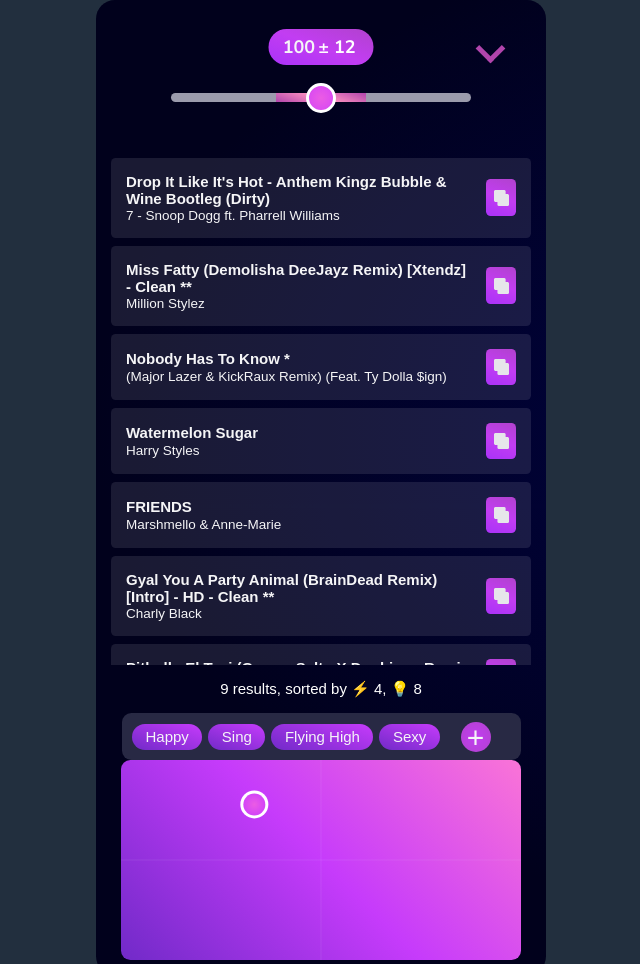
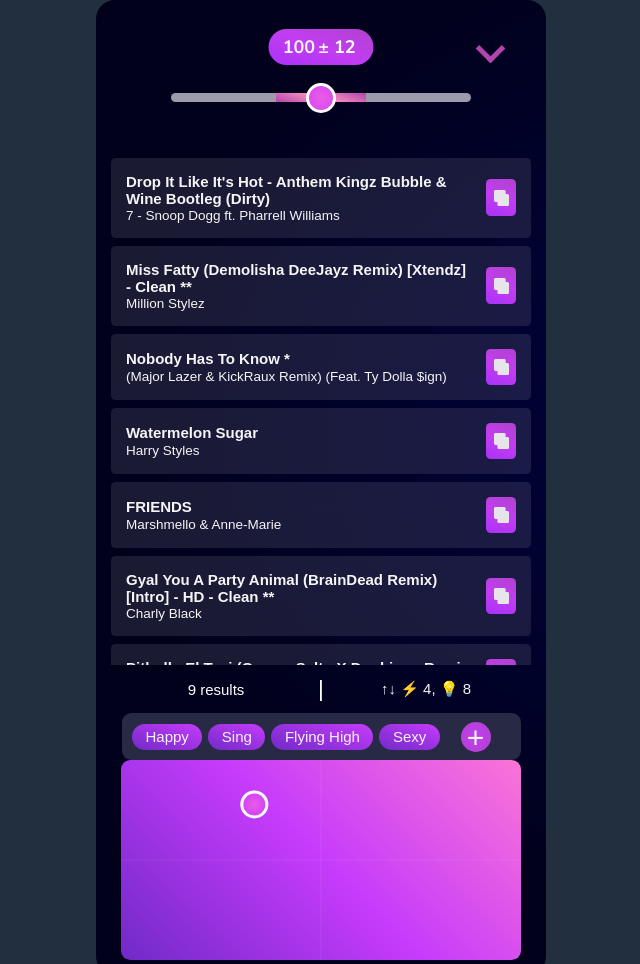
Before and after one commit to thumpzilla/DTrack-Finder, a website with bundled scripts: page index.html in a window 1280 px wide. Shown: the top 964 px of the page, without its empty margins (319-959 px from the left). Built offline with nearby package versions, Linux system fonts and the light colour scheme.

Commit message:
Back-up before deleteing the add-btn from the TagFliter_UI
Added Results - Sorting state switching

```diff
--- a/SongManager.js
+++ b/SongManager.js
@@ -28,10 +28,34 @@
 
         this.songCountDisplay = document.createElement('p');
         this.songCountDisplay.id = 'song-count-display';
+
+        this.sortingCriteriaDisplay = document.createElement('p');
+        this.sortingCriteriaDisplay.id = 'sorting-criteria-display';
+
+
+
         this.songCountDisplay.style.color = 'white'; // Default color
-        this.songCountDisplay.classList.add('gradient-hover'); // Class for hover effect
 
+        const separator = document.createElement('span');
+        separator.id = 'separator';
+        separator.textContent = '|';
+        separator.style.color = 'white'; // Default color
+        separator.style.fontWeight = '200';
+        separator.style.fontSize = '1.5rem';
+
+        // Append elements
         this.songCountContainer.appendChild(this.songCountDisplay);
+        this.songCountContainer.appendChild(separator);
+        this.songCountContainer.appendChild(this.sortingCriteriaDisplay);
+
+        // Default state
+        this.state = 'song-count'; // Either 'song-count' or 'sorting-criteria'
+
+        this.songCountContainer.addEventListener('click', () => {
+            this.state = this.state === 'song-count' ? 'sorting-criteria' : 'song-count';
+            this.updateParagraphStyles();
+
+        });
 
         // add click listener to rotate and increase size temporarily
         this.songCountDisplay.addEventListener('click', () => {
@@ -40,9 +64,10 @@
                 this.songCountDisplay.classList.remove('clicked');
             }, 200); // Remove the 'clicked' class after 1 second
         });        /// add click listener between sort and tags
+
+
         this.twoDSelector = document.getElementById('2dSelector'); // style.display - 'block' or 'none'
         this.tagCatalogElement = document.getElementById('tag-catalog'); // style.display - 'block' or 'none'
-
         // Update the event listener for addTagButton
         this.songCountContainer.addEventListener('click', () => {
             // If its closed now
@@ -58,6 +83,23 @@
     const container = document.querySelector('.container');
     container.insertBefore(this.songCountContainer, container.childNodes[4]); // inserting after song-list
     }
+
+    updateParagraphStyles() {
+        requestAnimationFrame(() => {
+            if (this.state === 'song-count') {
+                this.sortingCriteriaDisplay.style.color = 'white';
+                this.sortingCriteriaDisplay.style.fontWeight = '600';
+                this.songCountDisplay.style.color = 'gray';
+                this.songCountDisplay.style.fontWeight = '200';
+            } else {
+                this.songCountDisplay.style.color = 'white';
+                this.songCountDisplay.style.fontWeight = '600';
+                this.sortingCriteriaDisplay.style.color = 'gray';
+                this.sortingCriteriaDisplay.style.fontWeight = '200';
+            }
+        });
+    }
+
 
     // __________________________________ BPM __________________________________
     // Set the BPM range and update the song list
@@ -118,9 +160,9 @@
         }
         this.applyTagsFilterToSongs(this.filteredByTagsSongs);
         let songsFilteredByBPM = this.getSongsWithinBpmRange(); //BPM Filger
-        const summaryText =  `${songsFilteredByBPM.length} results,      sorted by ⚡️ ${Math.round(energy)}, 💡 ${Math.round(popularity)}`;
-        this.songCountDisplay.innerText = summaryText
 
+        this.songCountDisplay.innerText = `${songsFilteredByBPM.length} results`;
+        this.sortingCriteriaDisplay.innerText= `↑↓ ⚡️ ${Math.round(energy)}, 💡 ${Math.round(popularity)}`;
         // Sort songs based on their distance to the selected point
         const sortedSongs = this.sortByProximity(energy, popularity, songsFilteredByBPM);
 
--- a/TagFilter_UI.js
+++ b/TagFilter_UI.js
@@ -66,8 +66,11 @@
         this.addTagButton.addEventListener('click', () => {
             // If its closed now
             if (this.tagCatalogElement.style.display === 'none') {
+                this.addTagButton.style.transform = 'rotate(45deg)';
+
                 this.showTagCatalog(); // Show the tag catalog
             } else {
+                this.addTagButton.style.transform = 'rotate(0deg)'; // Reset the rotation
                 this.collapseTagCatalog();
             }
         });
@@ -78,7 +81,6 @@
     collapseTagCatalog() {
         this.tagCatalogElement.style.display = 'none';
         this.twoDSelector.style.display = 'block';
-        this.addTagButton.style.transform = 'rotate(0deg)'; // Reset the rotation
     }
 
     showTagCatalog() {
@@ -89,7 +91,6 @@
         this.twoDSelector.style.display = 'none';
         // Convert the + button to close button
           // Rotate the + button by 45 degrees
-        this.addTagButton.style.transform = 'rotate(45deg)';
         // Show the tag catalog
         this.tagCatalogElement.style.display = 'block';
     }
--- a/styles.css
+++ b/styles.css
@@ -184,24 +184,50 @@
 }
 
 /* _____________________________ Results count and sorting _______________________ START */
-.gradient-hover {
-    transition: color 0.5s ease;
+#song-count-container {
+    display: flex;
+    width: 75%;
+    justify-content: space-between;
+    align-items: center;
+}
+#song-count-display,
+#sorting-criteria-display,
+#separator {
+    flex: 1;
+    text-align: center;
 }
 
-.gradient-hover:hover {
+#song-count-container:hover #separator {
+    transform: scale(1.5);
+}
+#song-count-container:active #separator, #song-count-container:focus #separator {
+    transform: scale(1.8) rotate(180deg);
+    transition: transform 0.2s ease;
     background: linear-gradient(#B145AC ,#FD92C0, #B145AC);
     -webkit-background-clip: text;
     -webkit-text-fill-color: transparent;
 }
 
-.gradient-hover {
-    transition: color 0.5s ease, transform 0.5s ease;
+/* Transition from the bold to the normal text */
+#song-count-display, #sorting-criteria-display {
+    transition: color 0.3s ease, font-weight 0.3s ease;
 }
 
-#song-count-display.clicked {
+
+/* Separator grows when the song-count-container is hovered */
+
+/* Applying gradient on click/tap */
+#song-count-display:active, #song-count-display:focus,
+#sorting-criteria-display:active, #sorting-criteria-display:focus {
     transform: scale(1.2) rotate(2deg);
     transition: transform 0.2s ease;
+    background: linear-gradient(#B145AC ,#FD92C0, #B145AC);
+    -webkit-background-clip: text;
+    -webkit-text-fill-color: transparent;
 }
+
+
+
 /* _____________________________ Results count and sorting _______________________ END */
 
 
@@ -256,6 +282,8 @@
     position: relative;
     line-height: 2rem;
     text-align: center;
+    align-self: flex-start;
+
 
 }
 #add-tag::before {
```
